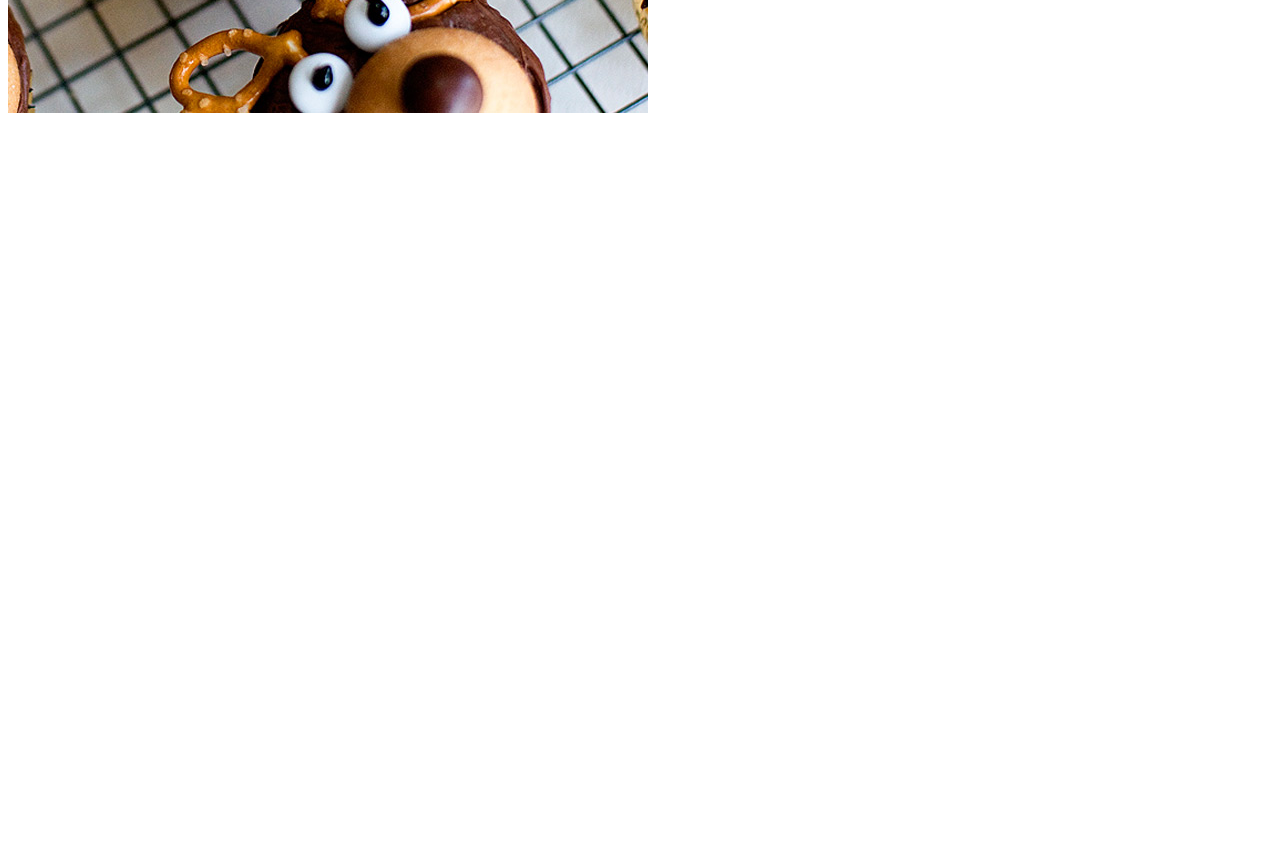
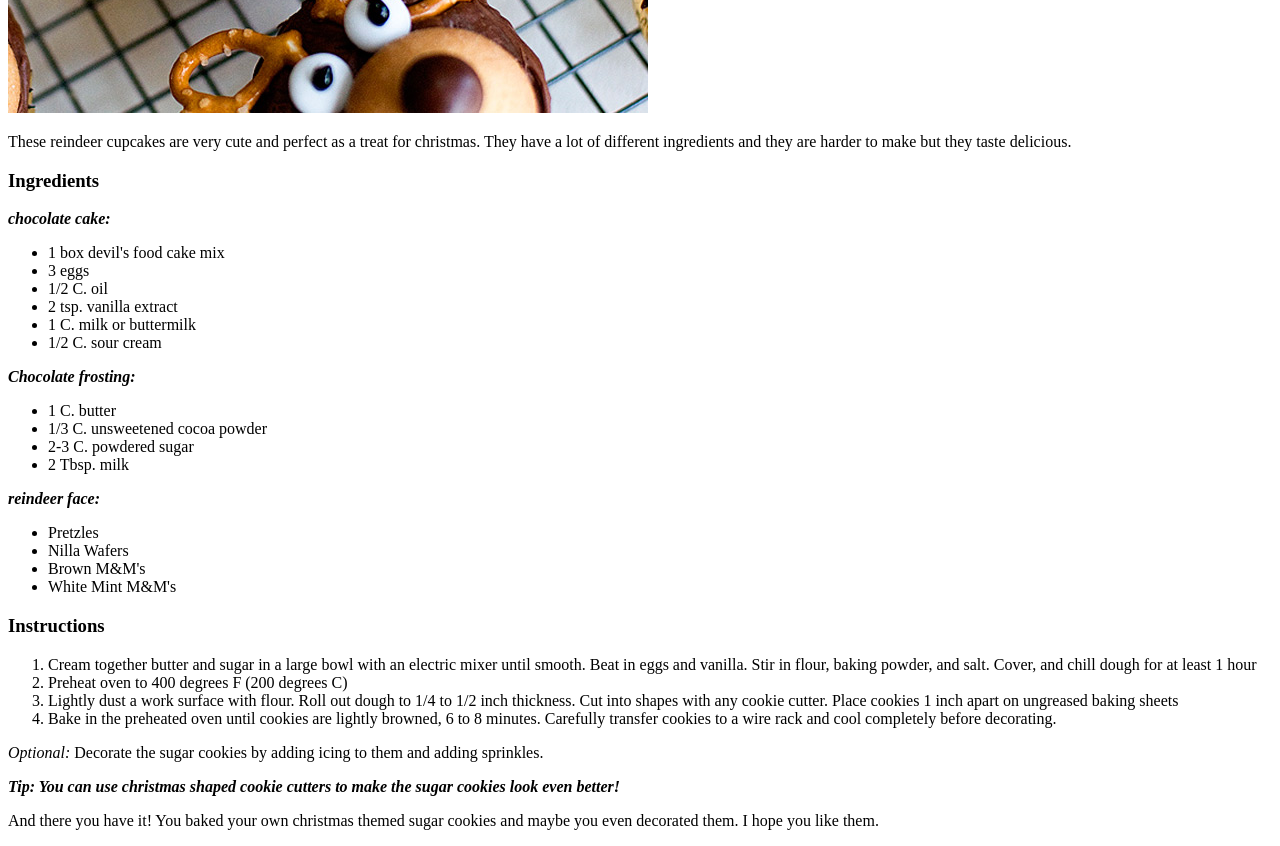
Before and after one commit to Roedigur/odin-recipes, a plain HTML site: page recipes/reindeer-cupcakes.html in a window 1280 px wide. Shown: the part 500-1346 px from the top of the page. Before the commit the page ends 800 px from the top, so only its background shows below. Drawn offline with Linux system fonts and the light colour scheme.

Commit message:
Add recipe reindeer-cupcakes and edit sugar-coockies

```diff
--- a/recipes/reindeer-cupcakes.html
+++ b/recipes/reindeer-cupcakes.html
@@ -8,5 +8,47 @@
     <h1>Reindeer cupcakes</h1>
 
     <img src="../Images/reindeer-cupcakes.jpg" alt="reindeer cupcakes">
+
+    <p><a>These reindeer cupcakes are very cute and perfect as a treat for christmas. They have a lot of different ingredients and they are harder to make but they taste delicious. </p>
+
+        <h3>Ingredients</h3>
+        <em><strong>chocolate cake:</strong></em>
+        <ul>
+            <li>1 box devil's food cake mix</li>
+            <li>3 eggs</li>
+            <li>1/2 C. oil</li>
+            <li>2 tsp. vanilla extract</li>
+            <li>1 C. milk or buttermilk</li>
+            <li>1/2 C. sour cream</li>
+        </ul>
+        <em><strong>Chocolate frosting:</strong></em>
+        <ul>
+            <li>1 C. butter</li>
+            <li>1/3 C. unsweetened cocoa powder</li>
+            <li>2-3 C. powdered sugar</li>
+            <li>2 Tbsp. milk</li>
+        </ul>
+        <em><strong>reindeer face:</strong></em>
+        <ul>
+            <li>Pretzles</li>
+            <li>Nilla Wafers</li>
+            <li>Brown M&M's</li>
+            <li>White Mint M&M's</li>
+        </ul>
+
+        <h3>Instructions</h3>
+        <ol>
+            <li>Cream together butter and sugar in a large bowl with an electric mixer until smooth. Beat in eggs and vanilla. Stir in flour, baking powder, and salt. Cover, and chill dough for at least 1 hour</li>
+            <li>Preheat oven to 400 degrees F (200 degrees C)</li>
+            <li>Lightly dust a work surface with flour. Roll out dough to 1/4 to 1/2 inch thickness. Cut into shapes with any cookie cutter. Place cookies 1 inch apart on ungreased baking sheets</li>
+            <li>Bake in the preheated oven until cookies are lightly browned, 6 to 8 minutes. Carefully transfer cookies to a wire rack and cool completely before decorating.</li>
+        </ol>
+
+        <em>Optional:</em>
+        <a>Decorate the sugar cookies by adding icing to them and adding sprinkles.</a>
+
+        <p><strong><em>Tip: You can use christmas shaped cookie cutters to make the sugar cookies look even better!</em></strong></p>
+
+        <p>And there you have it! You baked your own christmas themed sugar cookies and maybe you even decorated them. I hope you like them.</p>
 </body>
 </html>
```
Also changed, not shown: recipes/sugar-cookies.html (+12 -6 lines).
